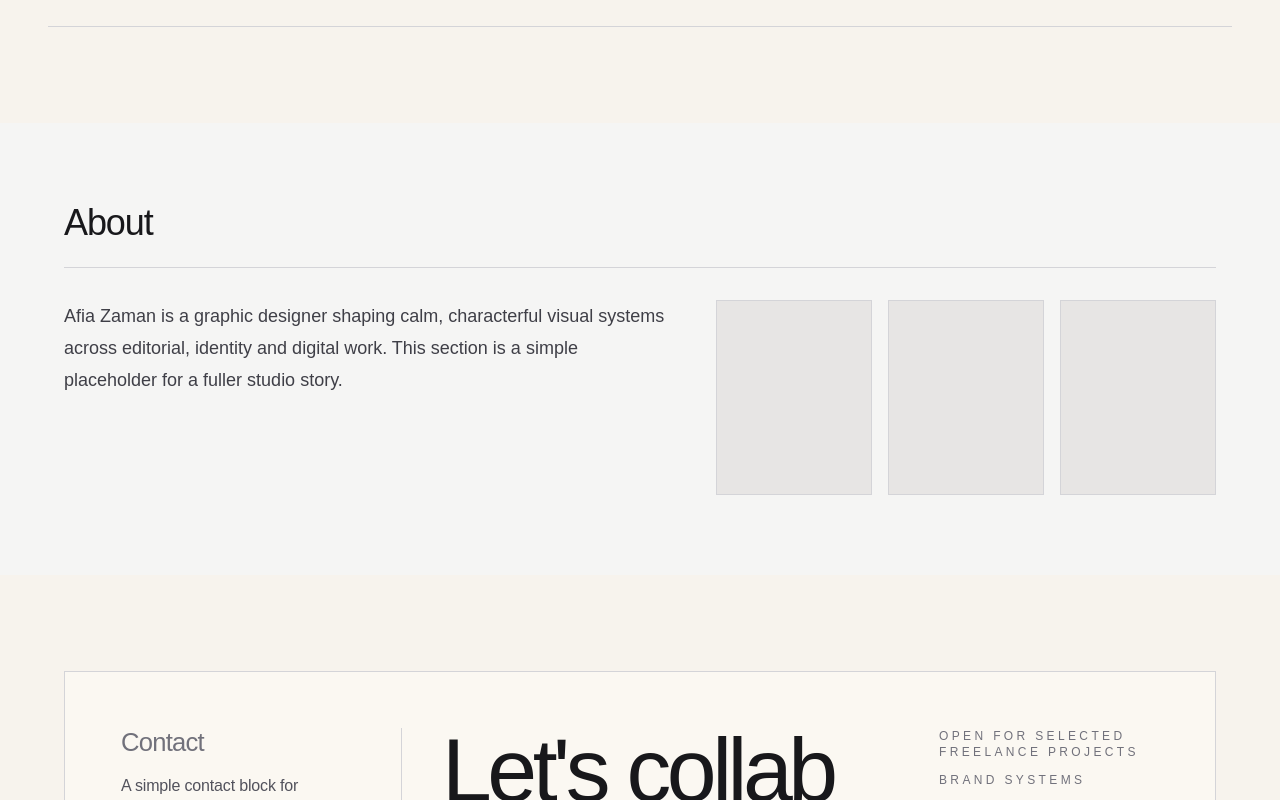
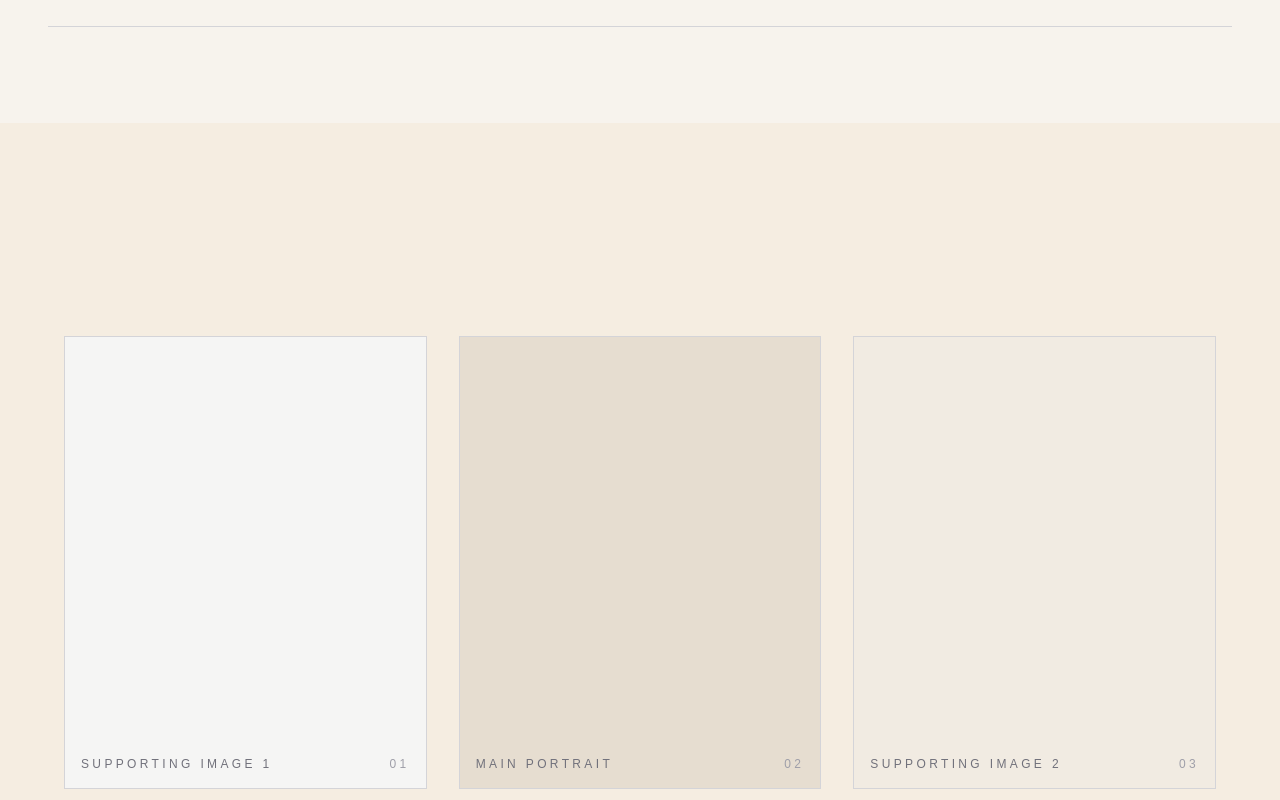
Before and after one commit to yousifsaleem/AZFOLIO, a Next.js app: page / in a window 1280 px wide. Shown: the part 7060-7860 px from the top of the page. Built offline with nearby package versions, Linux system fonts and the light colour scheme.

Commit message:
images okay now yee

```diff
--- a/components/About.tsx
+++ b/components/About.tsx
@@ -1,26 +1,27 @@
 export default function About() {
   return (
-    <section id="about" className="bg-stone-100 px-6 py-20 text-zinc-900 sm:px-8 lg:px-12">
-      <div className="mx-auto max-w-6xl">
-        <div className="border-b border-zinc-300 pb-6">
-          <h2 className="text-4xl tracking-[-0.03em]">About</h2>
-        </div>
+    <section id="about" className="bg-[#f5ede1] px-6 py-10 sm:px-8 lg:px-12">
+      <div className="mx-auto grid min-h-screen max-w-6xl items-center">
+        <div className="grid gap-6 md:grid-cols-2 lg:grid-cols-3 lg:gap-8">
+          <div className="aspect-[4/5] border border-zinc-300 bg-stone-100 p-4">
+            <div className="flex h-full items-end justify-between">
+              <span className="type-meta text-zinc-500">Supporting image 1</span>
+              <span className="type-meta text-zinc-400">01</span>
+            </div>
+          </div>
 
-        <div className="mt-8 grid gap-10 lg:grid-cols-[minmax(0,1.1fr)_minmax(0,0.9fr)]">
-          <p className="max-w-2xl text-lg leading-8 text-zinc-700">
-            Afia Zaman is a graphic designer shaping calm, characterful visual systems across
-            editorial, identity and digital work. This section is a simple placeholder for a fuller
-            studio story.
-          </p>
+          <div className="aspect-[4/5] border border-zinc-300 bg-[#e6ddd0] p-4">
+            <div className="flex h-full items-end justify-between">
+              <span className="type-meta text-zinc-500">Main portrait</span>
+              <span className="type-meta text-zinc-400">02</span>
+            </div>
+          </div>
 
-          <div className="grid grid-cols-3 gap-4">
-            {[1, 2, 3].map((item) => (
-              <div
-                key={item}
-                className="aspect-[4/5] border border-zinc-300 bg-stone-200"
-                aria-label={`About image placeholder ${item}`}
-              />
-            ))}
+          <div className="aspect-[4/5] border border-zinc-300 bg-[#f1ebe2] p-4">
+            <div className="flex h-full items-end justify-between">
+              <span className="type-meta text-zinc-500">Supporting image 2</span>
+              <span className="type-meta text-zinc-400">03</span>
+            </div>
           </div>
         </div>
       </div>
```
